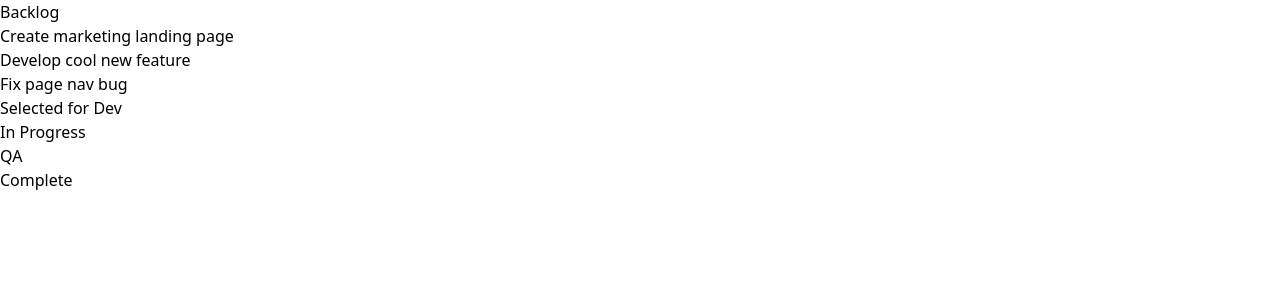
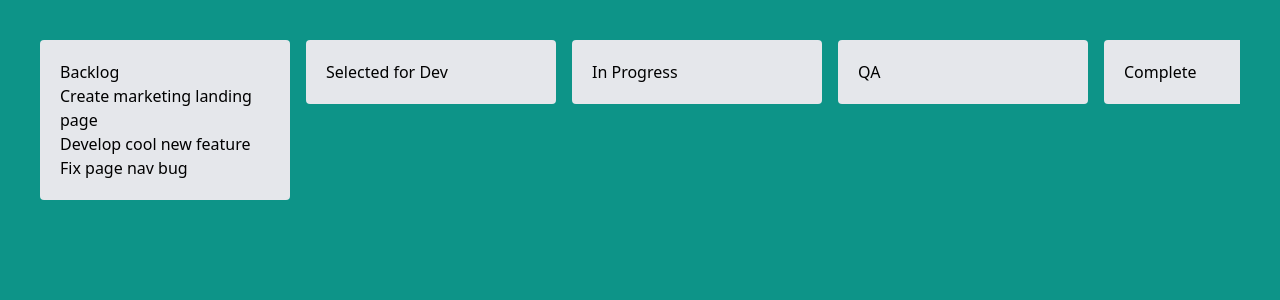
Before and after one commit to andreecirillo/trello-clone, a Nuxt app: page / in a window 1280 px wide. Shown: the top 300 px of the page. Built offline with nearby package versions, Linux system fonts and the light colour scheme.

Commit message:
Style the Board with Tailwind CSS

```diff
--- a/app.vue
+++ b/app.vue
@@ -1,5 +1,5 @@
 <template>
-  <div>
+  <div class="p-10 h-[100vh] bg-teal-600 overflow-auto">
     <TrelloBoard />
   </div>
 </template>
--- a/components/TrelloBoard.vue
+++ b/components/TrelloBoard.vue
@@ -30,13 +30,13 @@
 ]);
 </script>
 <template>
-    <div>
-        <div v-for="column in columns" :key="column.id">
+    <div class="flex gap-4 overflow-x-auto items-start">
+        <div class="column bg-gray-200 p-5 rounded min-w-[250px]" v-for="column in columns" :key="column.id">
             <header>
                 {{ column.title }}
             </header>
             <p v-for="task in column.tasks" :key="task.id">
-                {{ task. title }}
+                {{ task.title }}
             </p>
         </div>
     </div>
```
